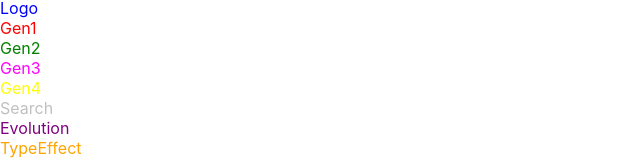
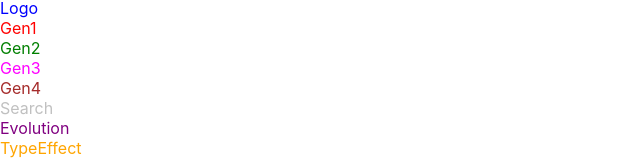
Before and after one commit to Reyvanclief7/Group-Exercise-React, a React (Create React App) app: page / in a window 1280 px wide. Shown: the part 192-352 px from the top of the page, without its empty margins (0-640 px from the left). Built offline with nearby package versions, Linux system fonts and the light colour scheme.

Commit message:
change gen4 color

```diff
--- a/src/components/Header/Generations/Gen4.js
+++ b/src/components/Header/Generations/Gen4.js
@@ -1,7 +1,7 @@
 import React from "react";
 
 function Gen4() {
-    return <div style={{ color: 'yellow' }}>Gen4</div>;
+  return <div style={{ color: "brown" }}>Gen4</div>;
 }
 
 export default Gen4;
```
